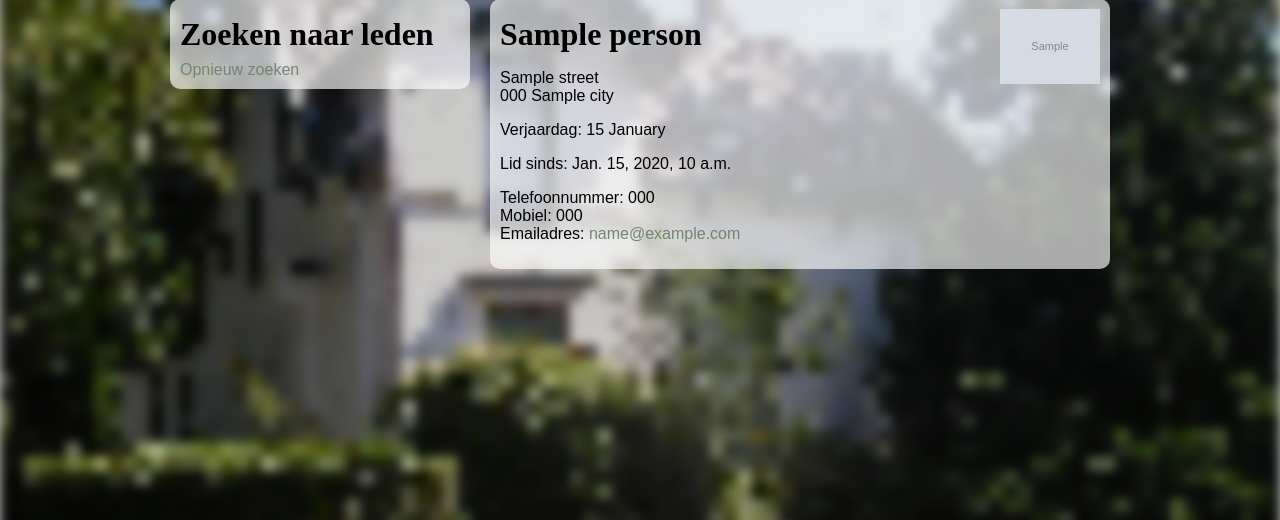
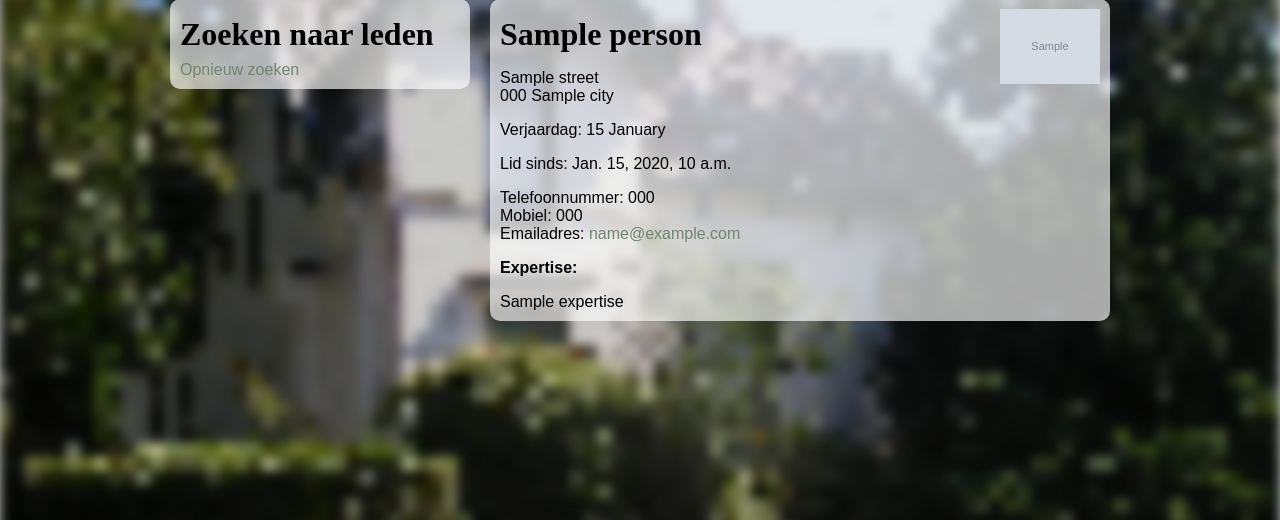
Before and after one commit to hoest/amitie, a Django app: template templates/person.html in a window 1280 px wide. Shown: the part 232-752 px from the top of the page. Run offline with Django 3.2, Linux system fonts and the light colour scheme; the template is opened without the code that fills it: most values are stand-ins (such as "Sample title", 1, 10 or a date in 2020); grey boxes marked "Sample" are stand-in pictures; some libraries are stand-ins or nearby versions.

Commit message:
Changed to markdown and added field

```diff
--- a/facebook/models.py
+++ b/facebook/models.py
@@ -51,6 +51,7 @@ class Person(models.Model):
   email = models.CharField(max_length=256, verbose_name="Emailadres", blank=True)
   pub_date = models.DateTimeField(auto_now_add=True, verbose_name="Publicatie datum")
   slug = models.SlugField(unique=True)
+  expertise = models.TextField(verbose_name="Expertise", blank=True)
 
   def has_birthday(self, current_day):
     return current_day.day == self.date_of_birth.day and current_day.month == self.date_of_birth.month
--- a/templates/index.html
+++ b/templates/index.html
@@ -1,4 +1,5 @@
 {% extends "base.html" %}
+{% load markup %}
 {% block content %}
   <div class="grid_element grid_4">
     <div class="grid_inner">
@@ -13,7 +14,7 @@
         <h1>
           <a href="{% url pages.views.page_by_slug page.slug %}">{{ page }}</a>
         </h1>
-        <p class="body">{{ page.body|linebreaks|truncatewords:35 }}</p>
+        <p class="body">{{ page.body|markdown:"safe"|truncatewords:35 }}</p>
         <p class="date-created">Creatie datum: {{ page.created }}</p>
       {% endfor %}
     {% else %}
--- a/templates/page.html
+++ b/templates/page.html
@@ -1,4 +1,5 @@
 {% extends "base.html" %}
+{% load markup %}
 {% block content %}
   {% if not page.picture_set.all and not page.alias == "home" %}
     <div class="grid_element grid_2">
@@ -8,7 +9,7 @@
     <div class="grid_inner">
       <h1>{{ page.title }}</h1>
       <div class="body">
-        {{ page.body|linebreaks }}
+        {{ page.body|markdown:"safe" }}
       </div>
     </div>
   </div>
@@ -17,7 +18,7 @@
       <div class="menukaart"></div>
       <div class="grid_inner">
         <h1>{{ menu.title }}</h1>
-        {{ menu.body|linebreaks|truncatewords:15 }}
+        {{ menu.body|markdown:"safe"|truncatewords:15 }}
         <p>
           <a href="{% url pages.views.page_by_slug menu.slug %}">Lees het volledige menu</a>
         </p>
--- a/templates/person.html
+++ b/templates/person.html
@@ -1,4 +1,5 @@
 {% extends "base.html" %}
+{% load markup %}
 {% block content %}
   <div class="grid_element grid_4">
     <div class="grid_inner">
@@ -27,6 +28,10 @@
           <br/>Emailadres: <a href="mailto:{{ person.email }}">{{ person.email }}</a>
         {% endif %}
       </p>
+      {% if person.expertise %}
+        <p><strong>Expertise:</strong></p>
+        {{ person.expertise|markdown:"safe" }}
+      {% endif %}
     </div>
   </div>
 {% endblock %}
```
Also changed, not shown: facebook/migrations/0002_auto__add_field_person_expertise.py (added).
